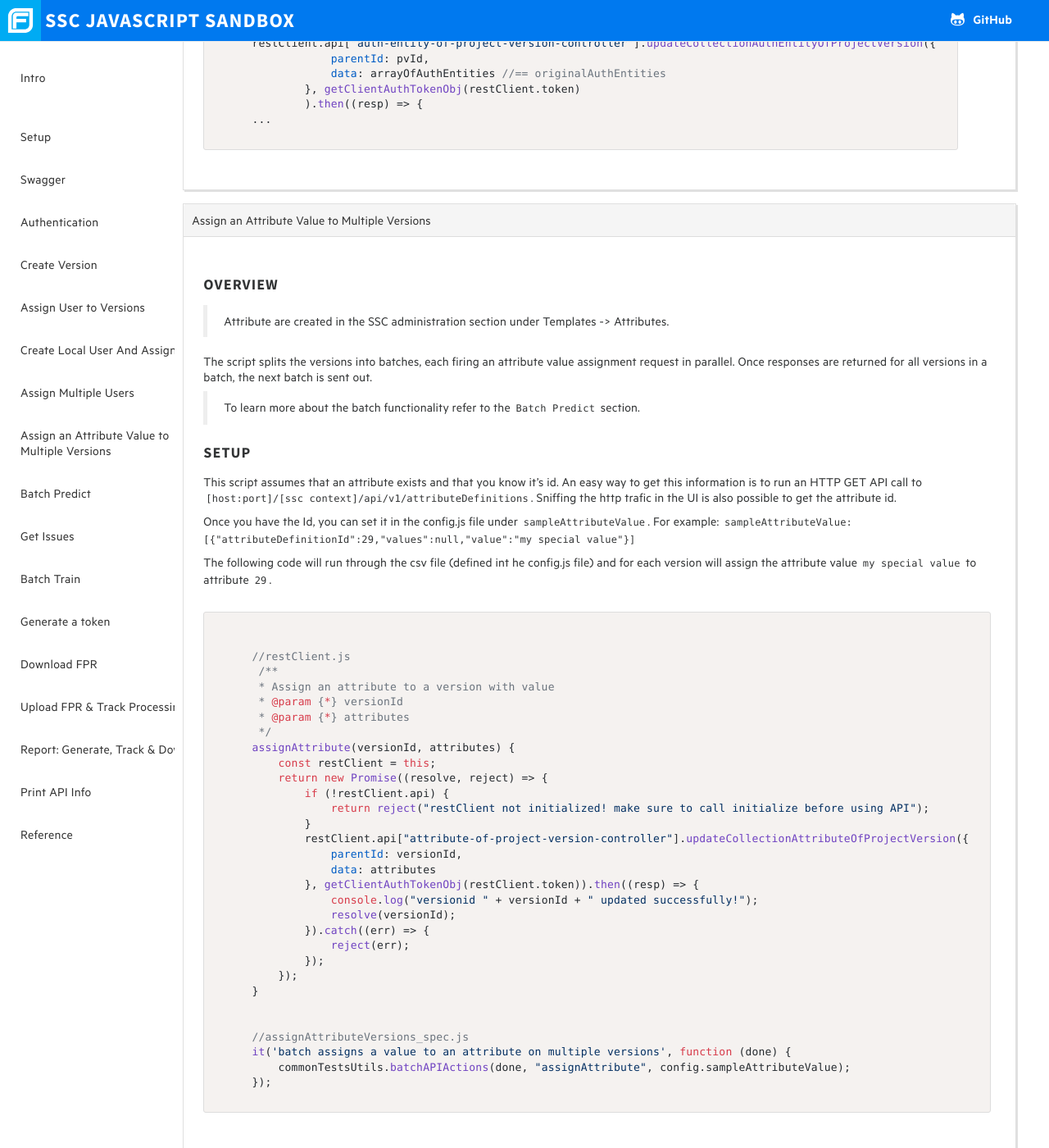
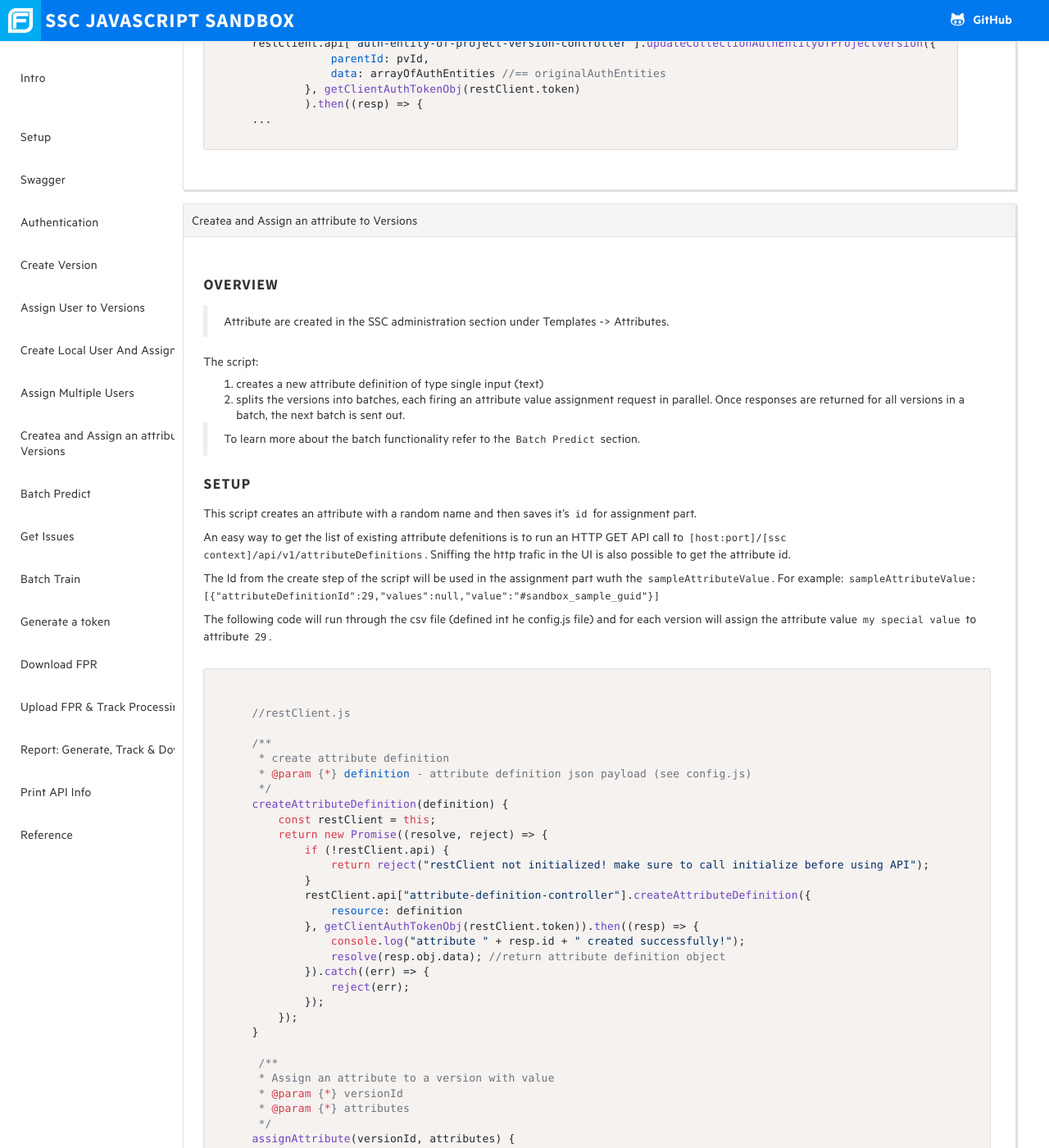
Before and after one commit to fortify/ssc-js-sandbox-docs, a Jekyll site: the page built from _posts/2017-08-03-assignAttributeValueToMultipleVersions.markdown, in a window 1280 px wide and 1400 px high, scrolled down 9167 px. Shown: the whole window at 82% size. Built offline with Jekyll 4.4.1, drawn with Linux system fonts in a browser that asks for light colours; nearby versions of some CDN libraries; some web fonts are replaced; our own code applies the rules of GitHub Pages for plain Markdown files; some of the changed text lies outside the part shown.

Commit message:
updates for adding create attr definition

````diff
--- a/_posts/2017-08-03-assignAttributeValueToMultipleVersions.markdown
+++ b/_posts/2017-08-03-assignAttributeValueToMultipleVersions.markdown
@@ -1,5 +1,5 @@
 ---
-title:  "Assign an Attribute Value to Multiple Versions"
+title:  "Createa and Assign an attribute to Versions"
 date:   2017-08-03 11:02:12 -0700
 type: "spec"
 command: "npm run assignAttributeVersions_spec"
@@ -9,24 +9,49 @@ commandSub: "sscAPIBase, username, password, versionIdCSV, batchSize, sampleAttr
 ## Overview
 > Attribute are created in the SSC administration section under Templates -> Attributes.
 
-The script splits the versions into batches, each firing an attribute value assignment request in parallel.
+The script:
+1. creates a new attribute definition of type single input (text)
+2. splits the versions into batches, each firing an attribute value assignment request in parallel.
 Once responses are returned for all versions in a batch, the next batch is sent out.
 
 > To learn more about the batch functionality refer to the ```Batch Predict``` section.
 
 ## Setup
 
-This script assumes that an attribute exists and that you know it's id.
-An easy way to get this information is to run an HTTP GET API call to ```[host:port]/[ssc context]/api/v1/attributeDefinitions```.
+This script creates an attribute with a random name and then saves it's ```id``` for assignment part.
+
+An easy way to get the list of existing attribute defenitions is to run an HTTP GET API call to ```[host:port]/[ssc context]/api/v1/attributeDefinitions```.
 Sniffing the http trafic in the UI is also possible to get the attribute id.
 
-Once you have the Id, you can set it in the config.js file under ```sampleAttributeValue```. For example:
-```sampleAttributeValue: [{"attributeDefinitionId":29,"values":null,"value":"my special value"}]```
+The Id from the create step of the script will be used in the assignment part wuth the ```sampleAttributeValue```. For example:
+```sampleAttributeValue: [{"attributeDefinitionId":29,"values":null,"value":"#sandbox_sample_guid"}]```
 
 The following code will run through the csv file (defined int he config.js file) and for each version will assign the attribute value ```my special value``` to attribute ```29```.
 
 <pre><code class="javascript">
     //restClient.js
+
+    /**
+     * create attribute definition
+     * @param {*} definition - attribute definition json payload (see config.js)
+     */
+    createAttributeDefinition(definition) {
+        const restClient = this;
+        return new Promise((resolve, reject) => {
+            if (!restClient.api) {
+                return reject("restClient not initialized! make sure to call initialize before using API");
+            }
+            restClient.api["attribute-definition-controller"].createAttributeDefinition({
+                resource: definition
+            }, getClientAuthTokenObj(restClient.token)).then((resp) => {
+                console.log("attribute " + resp.id + " created successfully!");
+                resolve(resp.obj.data); //return attribute definition object
+            }).catch((err) => {
+                reject(err);
+            });
+        });
+    }
+
      /**
      * Assign an attribute to a version with value
      * @param {*} versionId
@@ -50,8 +75,7 @@ The following code will run through the csv file (defined int he config.js file)
         });
     }
 
-
-    //assignAttributeVersions_spec.js
+    //assignAttributeVersions_spec.js - second part of script to assign values.
     it('batch assigns a value to an attribute on multiple versions', function (done) {
         commonTestsUtils.batchAPIActions(done, "assignAttribute", config.sampleAttributeValue);
     });
````
